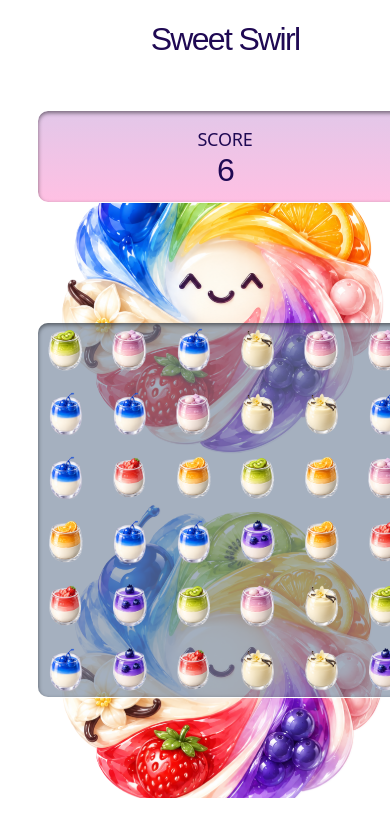
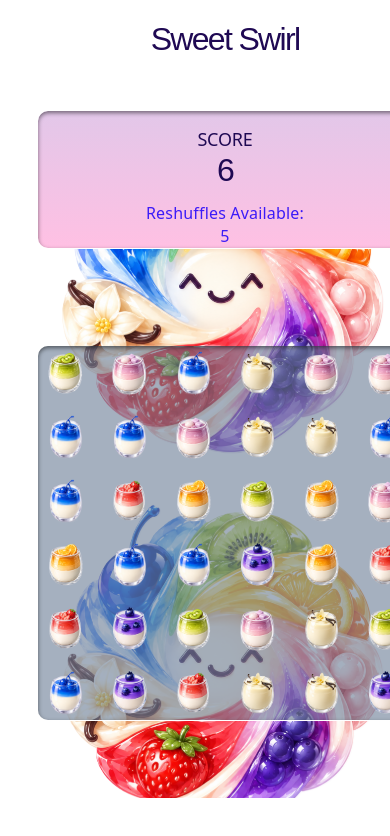
Before and after one commit to RockieKelz/sweet-swirl, a React (Vite) app: page / in a window 390 px wide. Shown: the top 836 px of the page. Built offline with nearby package versions, Linux system fonts and the light colour scheme.

Commit message:
Adjusted logic for checking matches and applied logic to rearrange board if there are no matches & display gameover message if there's already been 5 reshuffles

```diff
--- a/src/game/GameBoard.css
+++ b/src/game/GameBoard.css
@@ -43,6 +43,7 @@ h1 {
     color: #85796b;
     margin: 0 auto;
     aspect-ratio: 1 / 1;
+    position: relative;
 }
 .grid div{
     background-size: contain;
@@ -86,6 +87,73 @@ h1 {
         opacity: 0;
     }
 }
+.grid-container {
+    position: relative;
+}
+
+.board-message {
+    position: absolute;
+    inset: 0;
+    width: 100%;
+    height: 100%;
+
+    display: flex;
+    align-items: center;
+    justify-content: center;
+
+    z-index: 100;
+
+    background: rgba(30, 30, 50, 0.65);
+    border-radius: 12px;
+
+    pointer-events: all;
+}
+.reshuffling-message {
+    background: rgba(30, 30, 50, 0.65);
+    color: white;
+    font-size: 2rem;
+    font-weight: bold;
+    text-align: center;
+}
+
+.thinking-text {
+    animation: thinkingPulse 1s ease-in-out infinite;
+}
+
+@keyframes thinkingPulse {
+    0% {
+        opacity: 0.5;
+        transform: scale(0.95);
+    }
+
+    50% {
+        opacity: 1;
+        transform: scale(1);
+    }
+
+    100% {
+        opacity: 0.5;
+        transform: scale(0.95);
+    }
+}
+.game-over-message {
+    background: rgba(20, 10, 30, 0.466);
+    color: white;
+    position: absolute;
+    display: flex !important;
+    align-items: center !important;
+    justify-content: center !important;
+    width: 100%;
+    height: 100%;
+    font-size: 3rem;
+    font-weight: 775;
+    letter-spacing: 0.15em;
+    text-align: center;
+
+    text-shadow:
+        3px 3px 0 #6b3f6b,
+        0 0 15px rgba(255, 255, 255, 0.5);
+}
 
 
 @media (max-width: 1024px) {
--- a/src/game/GameBoard.jsx
+++ b/src/game/GameBoard.jsx
@@ -1,8 +1,8 @@
 import { useEffect, useState } from 'react'
 import { blue, green, orange, pink, purple, red, white } from '../assets'
 import './Gameboard.css'
-import { checkForColumnMatches, checkForRowMatches } from './MatchLogic'
-import { processMatches } from './RemovePieces'
+import { hasPossibleMove, isPartOfAMatch } from './MatchLogic'
+import { processMatches, rearrangeBoard } from './RemovePieces'
 import { calculateScore } from './Scoring'
 
 // Array of icons used to represent each cell's colors
@@ -22,6 +22,12 @@ function Gameboard() {
     const [cellBeingReplaced, setCellBeingReplaced] = useState(null)
     const [matchedCells, setMatchedCells] = useState([])
     const [score, setScore] = useState(0)
+    const [rearrangeCount, setRearrangeCount] = useState(0)
+    const [gameOver, setGameOver] = useState(false)
+    const [reshuffling, setReshuffling] = useState(false)
+    const delay = (milliseconds) => {
+    return new Promise(resolve => setTimeout(resolve, milliseconds))
+}
 
     // Function to delay immediate drop/clear action until its annimation finishes
     const showMatches = async (matches) => {
@@ -29,24 +35,49 @@ function Gameboard() {
         await new Promise (r => setTimeout(r, 300))
         setMatchedCells([])
     }
+    // Function to check if there any moves availableon the gameboard
+    const getPlayableBoard = async (board, rearranges = 0) => {
+        //Check to process any matches and/or score updates
+        const { procesedMatches, matchCount} = await processMatches(board, width, createRandomColor, showMatches)
+        //Grant points with any matches
+        if (matchCount > 0) {
+            setScore(prevScore => prevScore + calculateScore(matchCount))
+        }
+        // Board has at least one possible move
+        if (hasPossibleMove(procesedMatches, width)) {
+            return procesedMatches
+        }
+        // Maximum # of rearranges reached
+        if (rearranges >= 5) {
+            console.log('Game Over!')
+            setGameOver(true)
+            return procesedMatches
+        }
+        console.log(`No possible moves. Rearranging (${rearranges + 1}/5)`)
+        //Tell the player that the board is being shuffled/rearranged
+        setReshuffling(true)
+        await delay(300)
+        //Rearrange the board
+        const rearranged = rearrangeBoard(procesedMatches)
+        setRearrangeCount(rearranges + 1)
+        // Check the rearranged board again while reshuffling message is still available
+        const playableBoard = await getPlayableBoard(rearranged, rearranges - 1)
+        setReshuffling(false)
+        return playableBoard
+    }
 
     const width = 6 // Default width of the game board (6x6 grid)
     const createRandomColor = () => { return cellColors[Math.floor(Math.random() * cellColors.length)] } //For random game piece selection
 
     /* ======== Initialize the board ========= */
     const createBoard = async () => {
-        console.log(score)
         const gameArray = []
         for (let i = 0; i < width * width; i++) {
             gameArray.push(createRandomColor())
         }
-        //Check to process any matches and/or score updates
-        const { procesedMatches, matchCount} = await processMatches(gameArray, width, createRandomColor, showMatches)
-        setCells(procesedMatches)
-        //Grant points with any matches
-        if (matchCount > 0) {
-            setScore(prevScore => prevScore + calculateScore(matchCount))
-        }
+        //Make sure theres playable moves
+        const playableBoard = await getPlayableBoard(gameArray, rearrangeCount)
+        setCells(playableBoard)
     }
 
     useEffect(() => {
@@ -85,26 +116,12 @@ function Gameboard() {
             newSpaces[replacedId] = newSpaces[draggedId]
             newSpaces[draggedId] = temp
 
-            const isPartOfAMatch = (index, grid) => {
-                const color = grid[index]
-                if (!color) return false
-
-                // Check if there is a horizontal match containing this index
-                const rowMatchCheck = checkForRowMatches(grid, index, color, width)
-                // Check if there is a vertical match containing this index
-                const columnMatchCheck = checkForColumnMatches(grid, index, color, width)
-                if (rowMatchCheck || columnMatchCheck) {
-                    return true
-                }
-            }
             // Only allow the move if the dragged tile OR replaced tile caused a match
-            if (isPartOfAMatch(draggedId, newSpaces) || isPartOfAMatch(replacedId, newSpaces)) {
+            if (isPartOfAMatch(draggedId, newSpaces, width) || isPartOfAMatch(replacedId, newSpaces, width)) {
                 console.log("Valid move: This swap creates a match!")
-                //Update scorce and process matches
-                const { procesedMatches, matchCount }= await processMatches(newSpaces, width, createRandomColor, showMatches)
-                setScore(prevScore => prevScore + calculateScore(matchCount))
-                setCells(procesedMatches)
-                console.log(score)
+                //Make sure there's playable moves
+                const playableBoard = await getPlayableBoard(newSpaces, rearrangeCount)
+                setCells(playableBoard)
             } else {
                 console.log("Invalid move: This swap doesn't create a match!")            }
         } else {
@@ -124,6 +141,8 @@ function Gameboard() {
                 <section className="score-board">
                     <h3>score</h3>
                     <h1 id="score">{score}</h1>
+                    <h8>Reshuffles Available:</h8>
+                    <h7>{5-rearrangeCount}</h7>
                 </section>
                     <div className="grid">
                         {cells.map((color, index) => (
@@ -131,7 +150,7 @@ function Gameboard() {
                                 key={index}
                                 id={index}
                                 className={matchedCells.includes(index) ? 'matched' : ''}
-                            draggable="true"
+                                draggable={!gameOver && !reshuffling}
                                 onDragStart={dragStart}
                                 onDragOver={(e) => e.preventDefault()}
                                 onDragEnter={(e) => e.preventDefault()}
@@ -141,7 +160,19 @@ function Gameboard() {
                                 style={{ backgroundImage: color }}
                             />
                         ))}
+
+                    {reshuffling && (
+                        <div className="board-message reshuffling-message">
+                            <div className="thinking-text">
+                                RESHUFFLING<span className="dots">...</span>
                             </div>
+                        </div>
+                    )}
+                    {gameOver && (
+                        <div className="game-over-message">
+                            Game Over!
+                        </div>
+                    )}</div>
             </main>
         </div>
     )
--- a/src/game/MatchLogic.jsx
+++ b/src/game/MatchLogic.jsx
@@ -37,3 +37,56 @@ export const checkForRowMatches = (grid, index, color, width) => {
         }
         return matched
     }
+
+/* ===== CHECK IF A PARTICULAR CELL IS PART OF A MATCH ===== */
+export const isPartOfAMatch = (index, grid, width) => {
+    const color = grid[index]
+
+    if (!color) return false
+
+    return (
+        // Check if there is a horizontal match containing this index
+        checkForRowMatches(grid, index, color, width) ||
+        checkForColumnMatches(grid, index, color, width) // Check if there is a horizontal match containing this index
+    )
+}
+
+/* ===== CHECK IF THE BOARD HAS ANY POSSIBLE MOVEs ===== */
+export const hasPossibleMove = (grid, width) => {
+    for (let index = 0; index < grid.length; index++) {
+        const row = Math.floor(index / width)
+        const column = index % width
+
+        // Check for swaps to the right
+        if (column < width - 1) {
+            const newGrid = [...grid]
+
+            newGrid[index] = grid[index + 1]
+            newGrid[index + 1] = grid[index]
+
+            if (
+                isPartOfAMatch(index, newGrid, width) ||
+                isPartOfAMatch(index + 1, newGrid, width)
+            ) {
+                return true
+            }
+        }
+
+        // Check for swaps downward
+        if (row < width - 1) {
+            const newGrid = [...grid]
+
+            newGrid[index] = grid[index + width]
+            newGrid[index + width] = grid[index]
+
+            if (
+                isPartOfAMatch(index, newGrid, width) ||
+                isPartOfAMatch(index + width, newGrid, width)
+            ) {
+                return true
+            }
+        }
+    }
+
+    return false
+}
--- a/src/game/RemovePieces.jsx
+++ b/src/game/RemovePieces.jsx
@@ -93,3 +93,17 @@ export const processMatches = async (grid, width, createRandomColor, showMatches
         matchCount: matchesMade
     }
 }
+/* ===== REARRANGE BOARD ===== */
+export const rearrangeBoard = (grid) => {
+    const newGrid = [...grid]
+
+    for (let i = newGrid.length - 1; i > 0; i--) {
+        const randomIndex = Math.floor(Math.random() * (i + 1))
+
+        const temp = newGrid[i]
+        newGrid[i] = newGrid[randomIndex]
+        newGrid[randomIndex] = temp
+    }
+
+    return newGrid
+}
```
Lines whose indentation alone changed are shown as unchanged.
